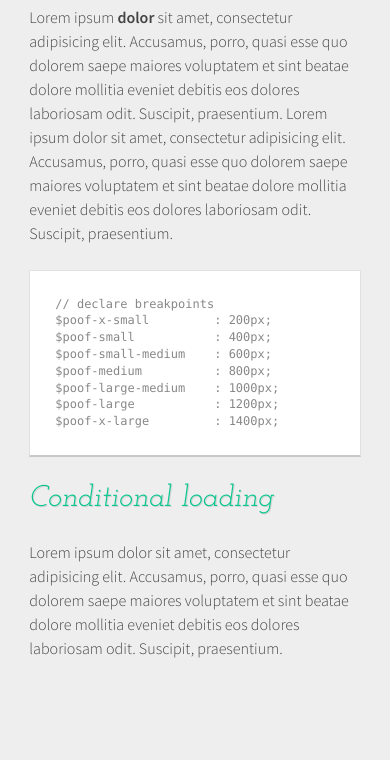
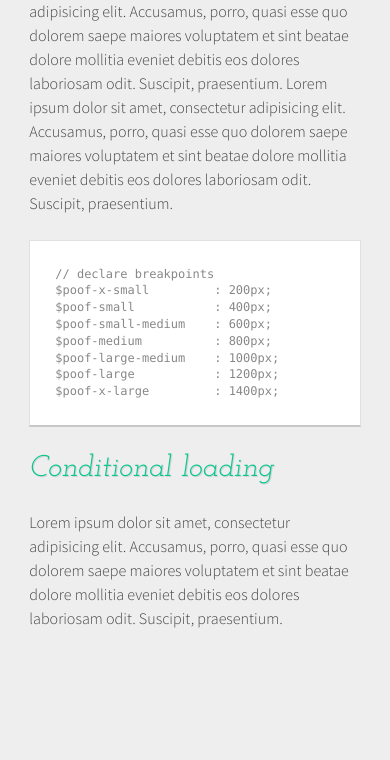
Before and after one commit to bjork24/Unison, a website: page index.html in a window 390 px wide. Shown: the part 484-1244 px from the top of the page. After the commit the page ends 1214 px from the top, so only its background shows below. Drawn offline with Linux system fonts and the light colour scheme.

Commit message:
Forgot the body padding in the breakpoint file

```diff
--- a/scss/_breakpoints.scss
+++ b/scss/_breakpoints.scss
@@ -40,9 +40,7 @@ body:after {
 }
 
 @if $debug == true {
-  body {
-    padding-top: 30px;
-    &:after {
+  body:after {
     display: block;
     position: fixed;
     top: 0;
@@ -58,7 +56,6 @@ body:after {
     font-family: sans-serif;
   }
 }
-}
 
 // hide elements for conditional loading
 *[data-usn-if] { display: none; }
```
Also changed, not shown: css/unison.css. Lines whose indentation alone changed are shown as unchanged.
